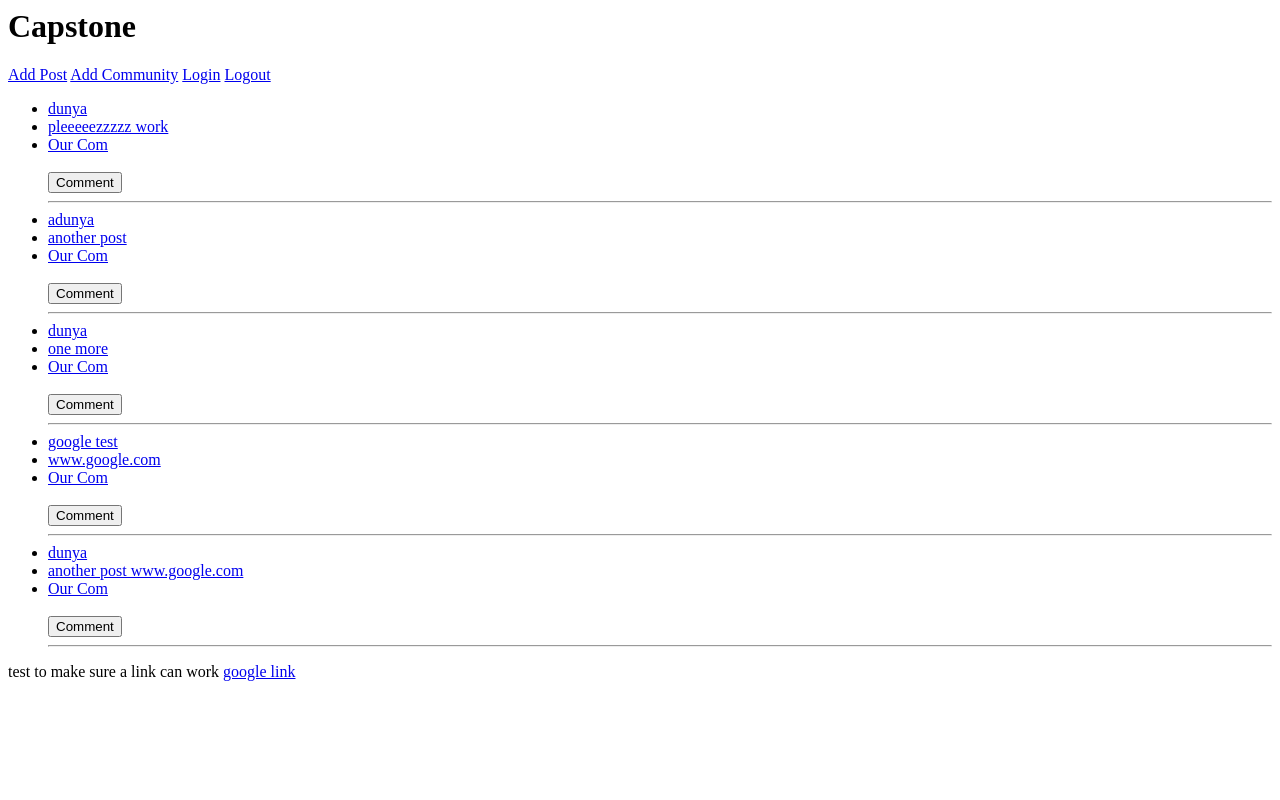
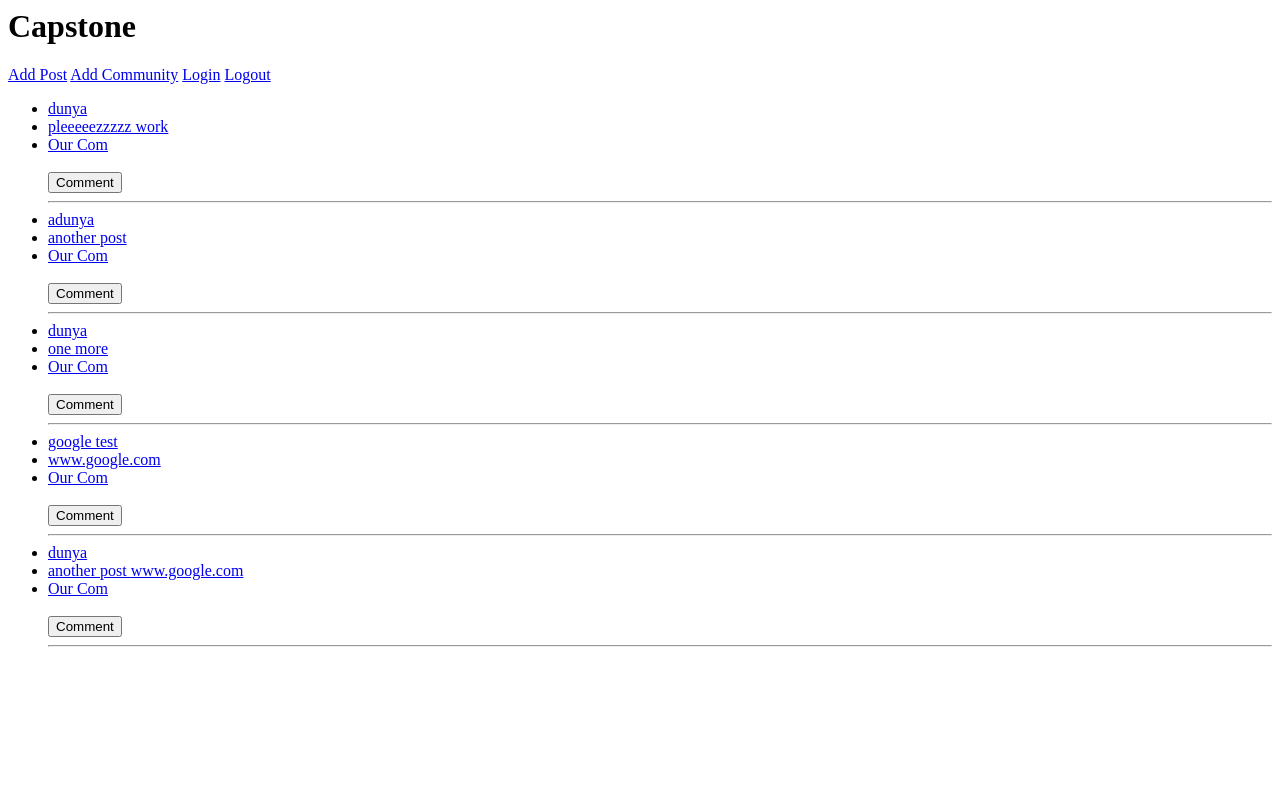
Before and after one commit to zaska-afk/capstone, a Django app: page / in a window 1280 px wide. Run offline with Django 3.2, Linux system fonts and the light colour scheme; data comes from the database, SQL or seed files in the repository; both versions use the stored data as it was after the commit.

Commit message:
external link complete

```diff
--- a/templates/generic_form.html
+++ b/templates/generic_form.html
@@ -4,7 +4,6 @@
 </form>
 
 {% for i in addpost%}
-<p>{{post_content|urlize}}</p>
 <p>{{post_creator}}</p>
 {% endfor%}
 <br />
--- a/templates/index.html
+++ b/templates/index.html
@@ -10,7 +10,7 @@
   {% for post in posts %}
   <li><a href="/posts/{{post.post_name}}/">{{post.post_name}}</a></li>
 
-  <li><a href="/posts/{{post.post_text}}/">{{post.post_text}}</a></li>
+  <li><a href="/posts/{{post.post_text}}/">{{post.post_text|urlize}}</a></li>
 
   <li><a href="/posts/{{post.post_on_comm}}/">{{post.post_on_comm}}</a></li>
   <br />
@@ -21,6 +21,3 @@
   <li><a href="/recipes/{{recipe.id}}/">{{recipe.title}}</a></li>
   {% endcomment %} {% endfor %}
 </ul>
-
-test to make sure a link can work
-<a href="https://www.google.com/" target="_blank">google link</a>
```
Also changed, not shown: db.sqlite3.
